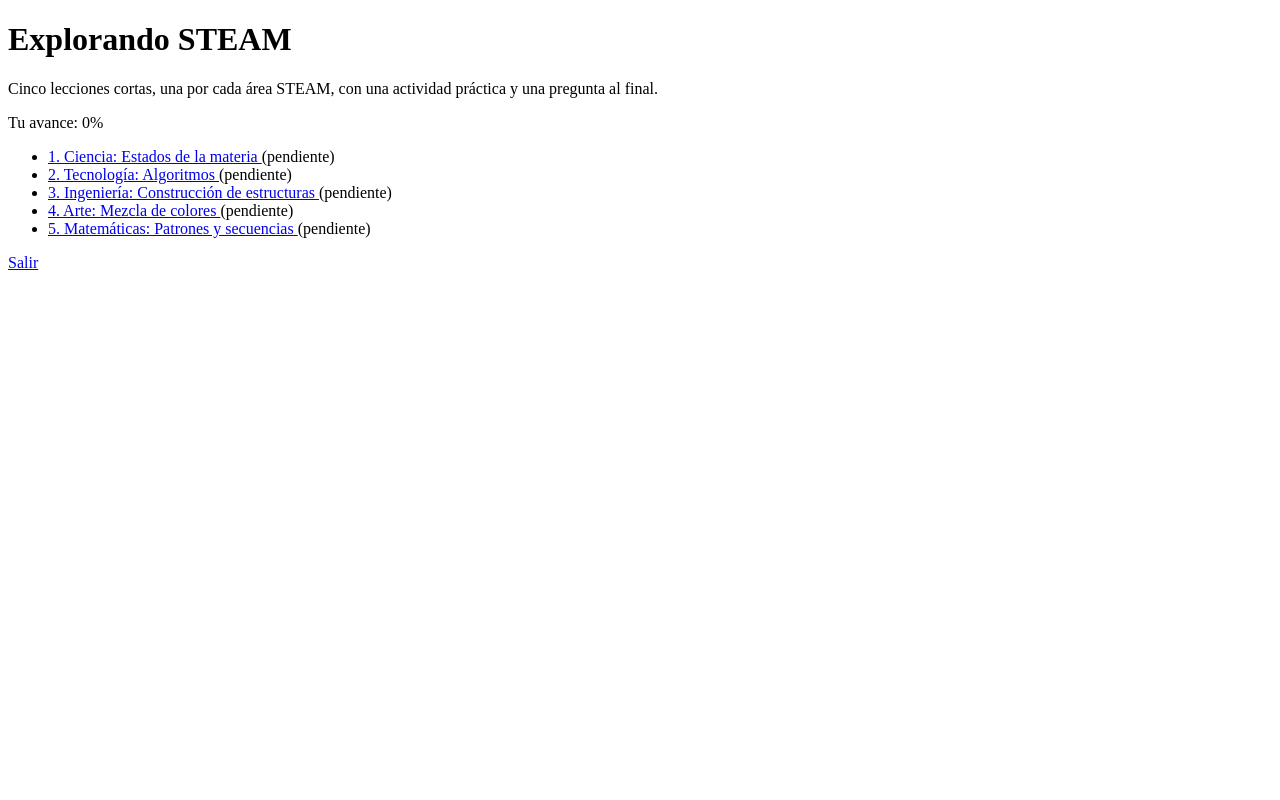
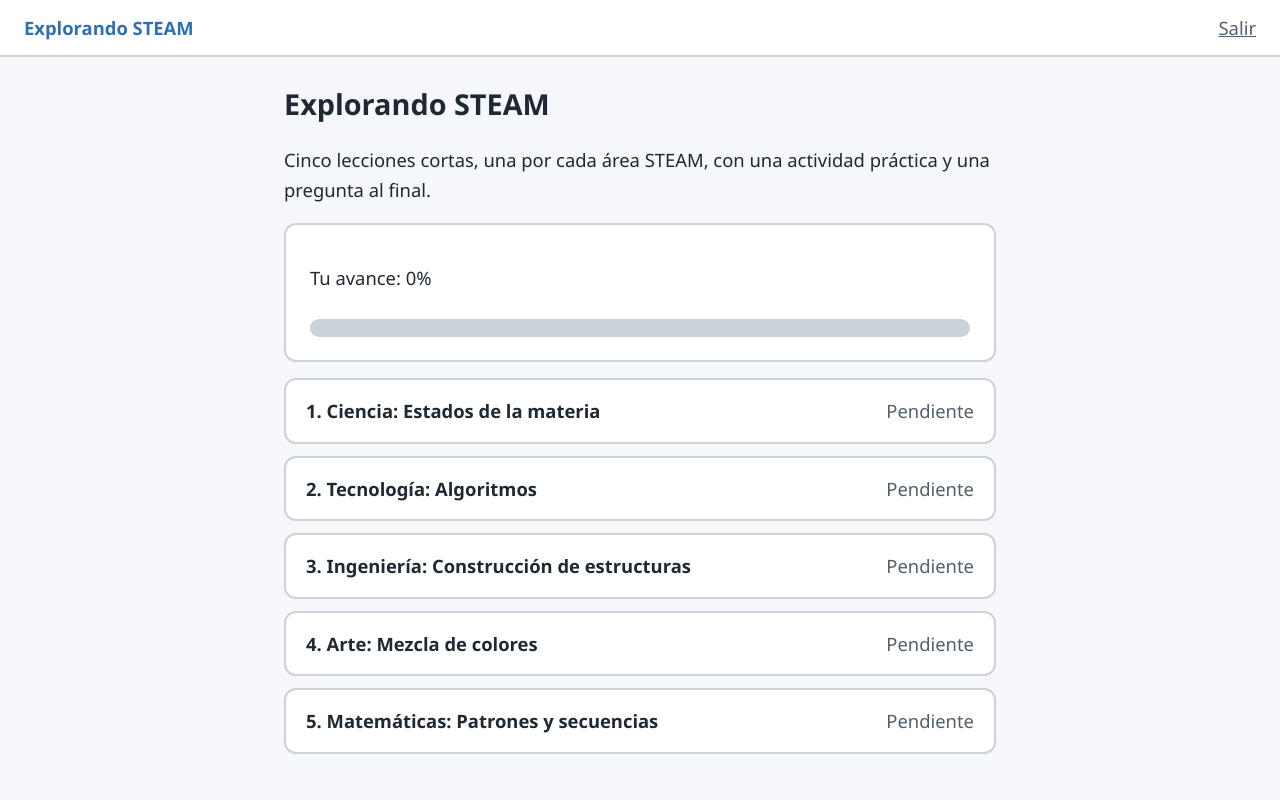
Before and after one commit to JavierPulido3/steam-tdah-platform, a Flask app: page /lecciones in a window 1280 px wide. Run offline with Flask 3, Linux system fonts and the light colour scheme; the visitor is signed in with stand-in values (Sample User, id 1).

Commit message:
Agregar plantilla base y estilos para el frontend

```diff
--- /dev/null
+++ b/static/css/estilos.css
@@ -0,0 +1,232 @@
+:root {
+    --fondo: #f5f7fa;
+    --tarjeta: #ffffff;
+    --texto: #1f2933;
+    --suave: #52606d;
+    --primario: #2f6fb3;
+    --primario-oscuro: #245a93;
+    --borde: #cbd2d9;
+    --ok: #2e7d4f;
+    --ok-fondo: #e3f4ea;
+    --error: #a8431f;
+    --error-fondo: #fbeae3;
+}
+
+* {
+    box-sizing: border-box;
+}
+
+body {
+    margin: 0;
+    background: var(--fondo);
+    color: var(--texto);
+    font-family: "Segoe UI", Arial, sans-serif;
+    font-size: 1.15rem;
+    line-height: 1.6;
+}
+
+.barra {
+    display: flex;
+    justify-content: space-between;
+    align-items: center;
+    padding: 0.8rem 1.5rem;
+    background: var(--tarjeta);
+    border-bottom: 2px solid var(--borde);
+}
+
+.marca {
+    font-weight: 700;
+    color: var(--primario);
+    text-decoration: none;
+}
+
+.salir {
+    color: var(--suave);
+}
+
+.contenido {
+    max-width: 760px;
+    margin: 0 auto;
+    padding: 1.5rem;
+}
+
+.contenido.ancho {
+    max-width: 1000px;
+}
+
+.tarjeta {
+    background: var(--tarjeta);
+    border: 2px solid var(--borde);
+    border-radius: 12px;
+    padding: 1.25rem 1.5rem;
+    margin-bottom: 1rem;
+}
+
+h1 {
+    font-size: 1.8rem;
+    margin: 0 0 0.75rem;
+}
+
+h2 {
+    font-size: 1.4rem;
+    margin: 0 0 0.5rem;
+}
+
+a {
+    color: var(--primario);
+}
+
+.boton {
+    display: inline-block;
+    padding: 0.75rem 1.5rem;
+    border: none;
+    border-radius: 10px;
+    background: var(--primario);
+    color: #fff;
+    font-size: 1.1rem;
+    font-weight: 600;
+    cursor: pointer;
+    text-decoration: none;
+}
+
+.boton:hover {
+    background: var(--primario-oscuro);
+}
+
+:focus-visible {
+    outline: 3px solid var(--primario);
+    outline-offset: 2px;
+}
+
+input[type="email"],
+input[type="password"] {
+    display: block;
+    width: 100%;
+    margin: 0.25rem 0 1rem;
+    padding: 0.7rem;
+    border: 2px solid var(--borde);
+    border-radius: 8px;
+    font-size: 1.1rem;
+}
+
+.mensaje {
+    padding: 0.75rem 1rem;
+    border-radius: 8px;
+    margin-bottom: 1rem;
+}
+
+.mensaje.error {
+    background: var(--error-fondo);
+    color: var(--error);
+}
+
+.mensaje.ok {
+    background: var(--ok-fondo);
+    color: var(--ok);
+}
+
+.barra-avance {
+    width: 100%;
+    height: 18px;
+    appearance: none;
+    border: none;
+    border-radius: 9px;
+    overflow: hidden;
+    background: var(--borde);
+}
+
+.barra-avance::-webkit-progress-bar {
+    background: var(--borde);
+}
+
+.barra-avance::-webkit-progress-value {
+    background: var(--ok);
+    border-radius: 9px;
+}
+
+.barra-avance::-moz-progress-bar {
+    background: var(--ok);
+    border-radius: 9px;
+}
+
+.lista-lecciones {
+    list-style: none;
+    padding: 0;
+    margin: 0;
+}
+
+.lista-lecciones li {
+    margin-bottom: 0.75rem;
+}
+
+.lista-lecciones a {
+    display: flex;
+    justify-content: space-between;
+    align-items: center;
+    padding: 1rem 1.25rem;
+    background: var(--tarjeta);
+    border: 2px solid var(--borde);
+    border-radius: 12px;
+    color: var(--texto);
+    text-decoration: none;
+    font-weight: 600;
+}
+
+.lista-lecciones a:hover {
+    border-color: var(--primario);
+}
+
+.estado {
+    font-weight: 400;
+    color: var(--suave);
+}
+
+.estado.hecha {
+    color: var(--ok);
+    font-weight: 600;
+}
+
+.opcion {
+    display: block;
+    padding: 0.9rem 1.1rem;
+    margin-bottom: 0.6rem;
+    border: 2px solid var(--borde);
+    border-radius: 10px;
+    background: var(--tarjeta);
+    cursor: pointer;
+}
+
+.opcion input {
+    margin-right: 0.6rem;
+    transform: scale(1.3);
+}
+
+.tabla-panel {
+    width: 100%;
+    border-collapse: collapse;
+    background: var(--tarjeta);
+    font-size: 1rem;
+}
+
+.tabla-panel th,
+.tabla-panel td {
+    padding: 0.6rem;
+    border: 1px solid var(--borde);
+    text-align: center;
+}
+
+.tabla-panel tbody th {
+    text-align: left;
+}
+
+.hecha-celda {
+    color: var(--ok);
+    font-weight: 600;
+}
+
+@media (prefers-reduced-motion: reduce) {
+    * {
+        animation: none !important;
+        transition: none !important;
+    }
+}
--- /dev/null
+++ b/templates/base.html
@@ -0,0 +1,26 @@
+<!DOCTYPE html>
+<html lang="es">
+
+<head>
+    <meta charset="UTF-8">
+    <meta name="viewport" content="width=device-width, initial-scale=1">
+    <title>{% block titulo %}Explorando STEAM{% endblock %}</title>
+    <link rel="stylesheet" href="{{ url_for('static', filename='css/estilos.css') }}">
+</head>
+
+<body>
+    <header class="barra">
+        <a class="marca" href="{{ url_for('main.inicio') }}">Explorando STEAM</a>
+        {% if session.get('usuario_id') %}
+        <a class="salir" href="{{ url_for('main.logout') }}">Salir</a>
+        {% endif %}
+    </header>
+
+    <main class="contenido {% block clase %}{% endblock %}">
+        {% block contenido %}{% endblock %}
+    </main>
+
+    {% block scripts %}{% endblock %}
+</body>
+
+</html>
--- a/templates/lecciones.html
+++ b/templates/lecciones.html
@@ -1,28 +1,27 @@
-<!DOCTYPE html>
-<html lang="es">
+{% extends "base.html" %}
+{% block titulo %}{{ curso.titulo }}{% endblock %}
 
-<head>
-    <meta charset="UTF-8">
-    <title>{{ curso.titulo }}</title>
-</head>
-
-<body>
+{% block contenido %}
 <h1>{{ curso.titulo }}</h1>
 <p>{{ curso.descripcion }}</p>
+
+<div class="tarjeta">
     <p>Tu avance: {{ porcentaje }}%</p>
+    <progress class="barra-avance" value="{{ porcentaje }}" max="100">{{ porcentaje }}%</progress>
+</div>
 
-    <ul>
+<ul class="lista-lecciones">
     {% for l in curso.lecciones %}
     <li>
         <a href="{{ url_for('main.leccion', leccion_id=l.id) }}">
-                {{ l.orden }}. {{ l.area }}: {{ l.titulo }}
+            <span>{{ l.orden }}. {{ l.area }}: {{ l.titulo }}</span>
+            {% if l.id in completadas %}
+            <span class="estado hecha">Completada</span>
+            {% else %}
+            <span class="estado">Pendiente</span>
+            {% endif %}
         </a>
-            {% if l.id in completadas %}(completada){% else %}(pendiente){% endif %}
     </li>
     {% endfor %}
 </ul>
-
-    <a href="{{ url_for('main.logout') }}">Salir</a>
-</body>
-
-</html>
+{% endblock %}
```
Also changed, not shown: templates/leccion.html (+18 -21 lines), templates/login.html (+14 -15 lines), templates/panel.html (+11 -15 lines). Lines whose indentation alone changed are shown as unchanged.
